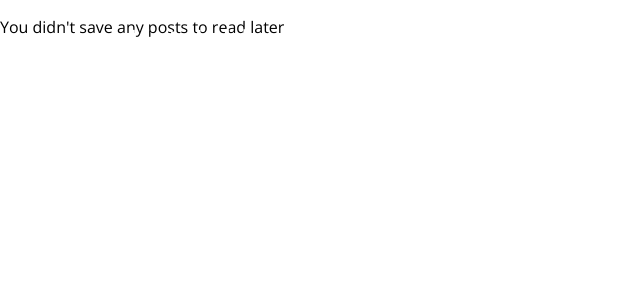
After one commit to KateF20/my_blog, a Django app: page /blog/read-later in a window 1280 px wide. The commit adds this page. Shown: the top 300 px of the page, without its empty margins (0-640 px from the left). Run offline with Django 4.2, Linux system fonts and the light colour scheme; parts of the project's set-up code (start-up, migrations or seed data) failed here and were passed over.

Commit message:
read later function added

```diff
--- /dev/null
+++ b/blog/templates/blog/read_later_posts.html
@@ -0,0 +1,23 @@
+{% extends 'base.html' %}
+{% load static %}
+
+{% block title %}
+    Post to read later
+{% endblock %}
+
+{% block css_files %}
+    <link rel="stylesheet" href="{% static 'blog/read-later-posts.css' %}">
+{% endblock %}
+
+{% block content %}
+    <section>
+        {% if not has_posts %}
+            <p>You didn't save any posts to read later</p>
+        {% endif %}
+        <ul>
+            {% for post in posts %}
+                <li><a href="{% url 'single-post' post.slug %}">{{ post.title }}</a></li>
+            {% endfor %}
+        </ul>
+    </section>
+{% endblock %}
--- a/blog/urls.py
+++ b/blog/urls.py
@@ -7,4 +7,5 @@ urlpatterns = [
     path('', views.IndexView.as_view(), name='home'),
     path('posts', views.AllPostsView.as_view(), name='all-posts'),
     path('posts/<slug:slug>', views.SinglePostView.as_view(), name='single-post'),
+    path('read-later', views.ReadLaterView.as_view(), name='read-later')
 ]
--- a/blog/views.py
+++ b/blog/views.py
@@ -1,7 +1,7 @@
 from django.http import HttpResponseRedirect
 from django.urls import reverse
-from django.shortcuts import render
-from django.views.generic import ListView, DetailView
+from django.shortcuts import redirect, render
+from django.views.generic import ListView, DetailView, View
 
 from .forms import CommentForm
 from .models import Post, Author, Tag
@@ -51,3 +51,37 @@ class SinglePostView(DetailView):
 
         context = self.get_context_data(object=post, comment_form=comment_form)
         return self.render_to_response(context)
+
+
+class ReadLaterView(View):
+    def get(self, request):
+        read_later_posts = request.session.get('read_later_posts')
+
+        context = {}
+
+        if read_later_posts is None:
+            context['post'] = []
+            context['has_posts'] = False
+        else:
+            posts = Post.objects.filter(id__in=read_later_posts)
+            context['posts'] = posts
+            context['has_posts'] = True
+
+        return render(request, 'blog/read_later_posts.html', context)
+
+    def post(self, request):
+        read_later_posts = request.session.get('read_later_posts')
+
+        if read_later_posts is None:
+            read_later_posts = []
+
+        post_id = int(request.POST['post_id'])
+        print('got post id')
+
+        if post_id not in read_later_posts:
+            read_later_posts.append(post_id)
+            request.session['read_later_posts'] = read_later_posts
+
+        print('got post id 2')
+
+        return redirect('home')
--- a/templates/base.html
+++ b/templates/base.html
@@ -13,6 +13,7 @@
         <h1><a href="{% url 'home' %}">Kate's blog</a></h1>
         <nav>
             <a href="{% url 'all-posts' %}">All posts</a>
+            <a href="{% url 'read-later' %}">Read later</a>
         </nav>
     </header>
 
```
Also changed, not shown: blog/static/blog/read_later_posts.css (added, +39 -0 lines), blog/templates/blog/single_post.html (+8 -1 lines).
